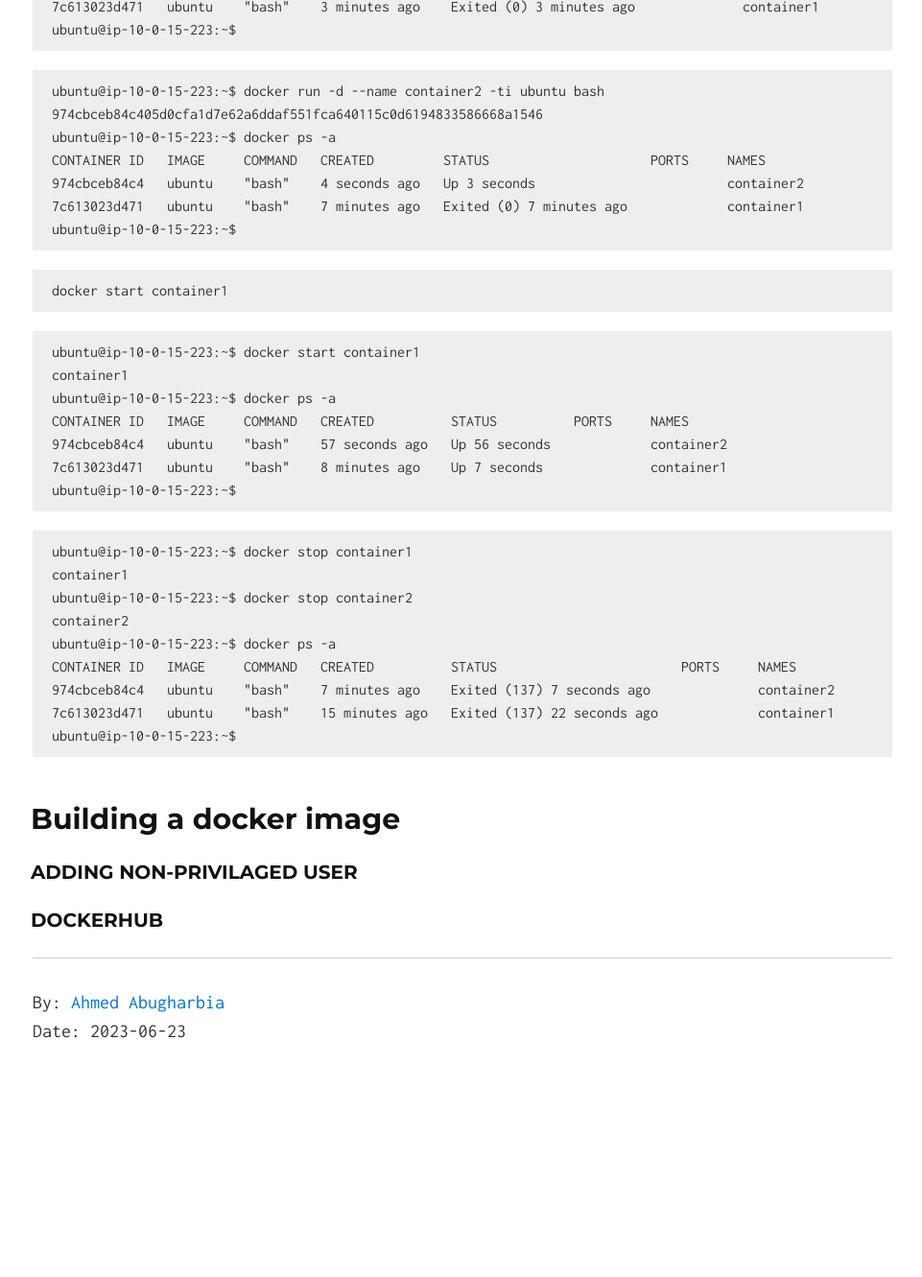
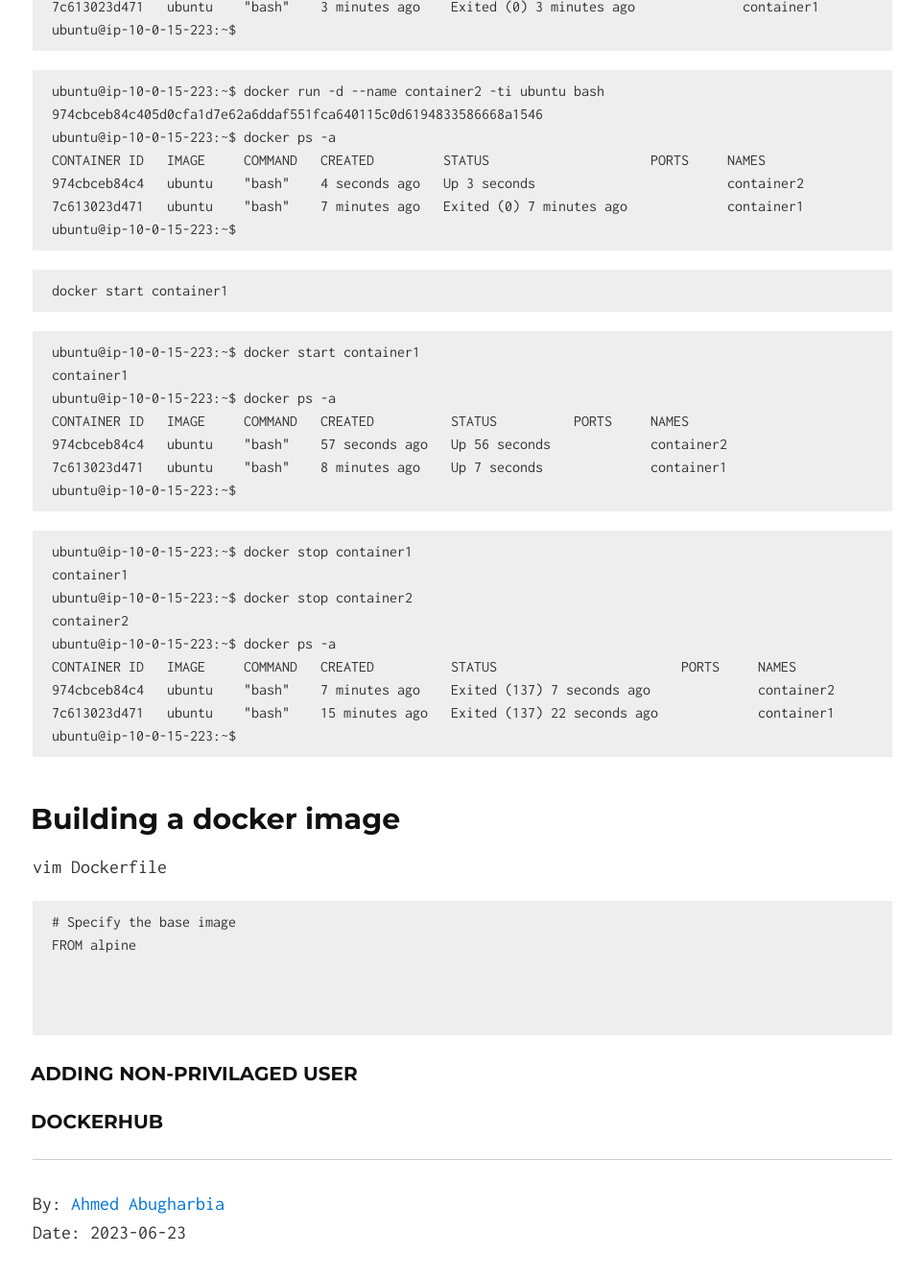
Before and after one commit to Ahmed-AG/cyberdojo-page, a Jekyll site: the page built from read/working-with-docker-containers.md, in a window 1280 px wide and 1400 px high, scrolled down 5866 px. Shown: the top 1331 px of the window at 96% size, without its empty margins (158-1119 px from the left). Built offline with Jekyll 4.4.1, drawn with Linux system fonts in a browser that asks for light colours; before the commit the page ends 7056 px from its top, so only the background shows below that.

````diff
--- a/read/working-with-docker-containers.md
+++ b/read/working-with-docker-containers.md
@@ -296,6 +296,17 @@
 
 ## Building a docker image
 
+vim Dockerfile
+
+```
+# Specify the base image
+FROM alpine
+
+
+
+```
+
+
 ### Adding Non-privilaged User
 
 ### DockerHub
````
Also changed, not shown: static/main.css (+4 -3 lines).
